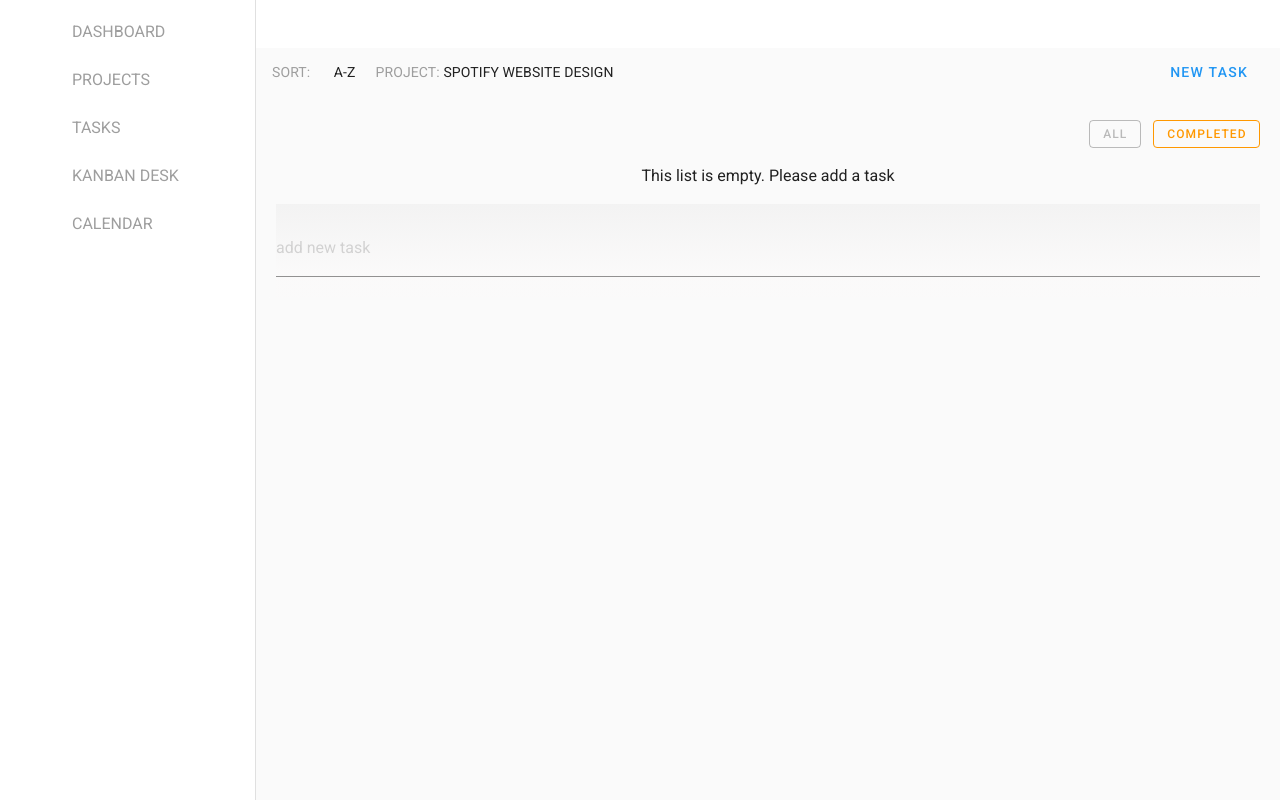
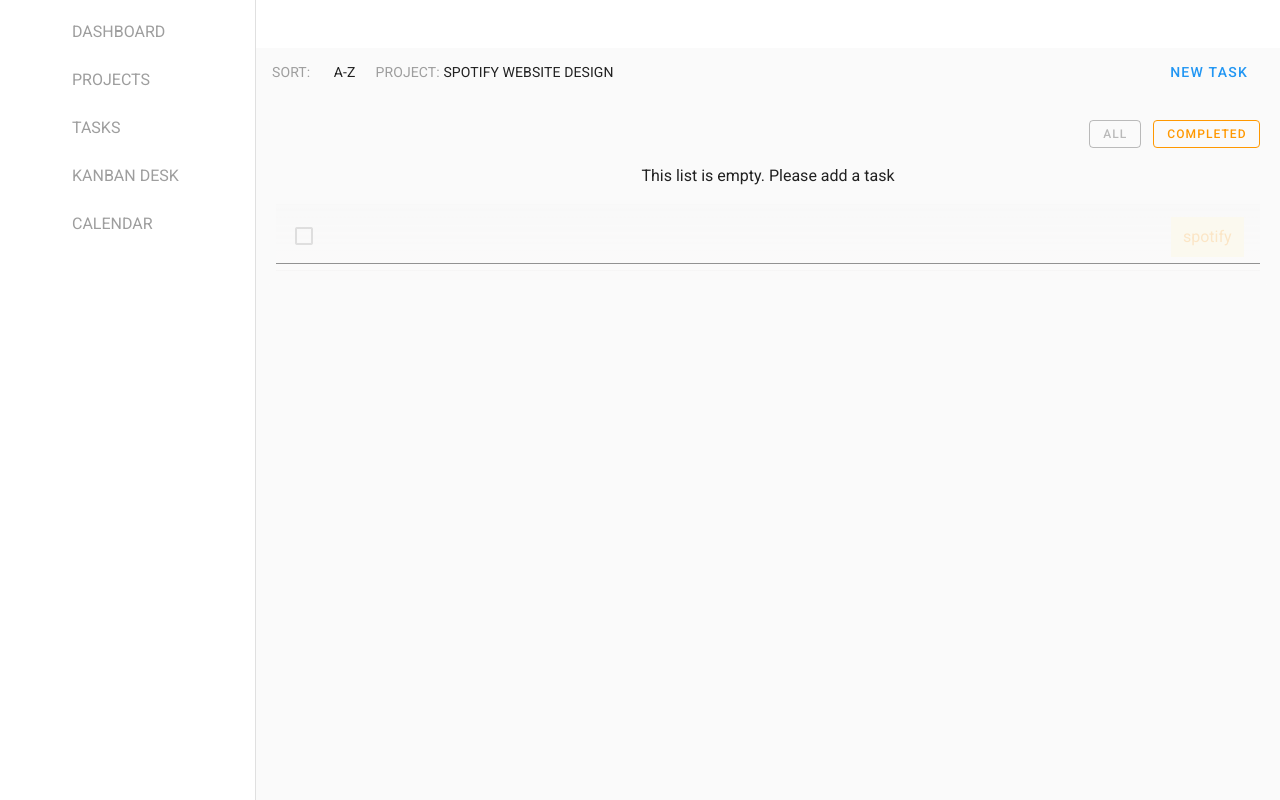
Before and after one commit to sourybunny/sensehawk-assignment, a Vue app: page / in a window 1280 px wide. Both pictures are taken after a click on the button "NEW TASK". Built offline with nearby package versions, Linux system fonts and the light colour scheme; some icons are missing.

Commit message:
feat: bg fade

```diff
--- a/src/components/NewTask.vue
+++ b/src/components/NewTask.vue
@@ -1,30 +1,56 @@
 <template>
+<div>
+<TaskItem :task="task" class="dummy"/>
   <div class="task-box">
-      <v-text-field id="newtask" @keyup.enter.native="addTask($store.getters.title)"
-       color="grey lighten-3" full-width v-model="$store.getters.title" placeholder="add new task"></v-text-field>
-      <!-- <v-btn @click="addTask($store.getters.title)">submit</v-btn> -->
+
+    <v-text-field id="newtask" @keyup.enter.native="addTask($store.getters.title)"
+       color="grey lighten-3" full-width v-model="$store.getters.title" placeholder=""></v-text-field>
+  </div>
   </div>
 </template>
-
 <script>
 import {mapGetters,mapMutations} from 'vuex';
+import TaskItem from './TaskItem'
 export default {
-
     computed: {
         ...mapGetters(['listItems'])
     },
     methods: {
         ...mapMutations(['addTask'])
+    },
+    data(){
+        return {
+            task: {
+                id:'#',
+                title: '',
+                completed: false,
+                type: 'spotify'
+            }
+        }
+    },
+    components: {
+        TaskItem
     }
 }
 </script>
 
 <style>
+
+.task-box{
+
+    margin-top: -5rem;
+}
+.dummy {
+    background: linear-gradient(0deg, rgba(252, 249, 249, 0.171) 28.21%, #dddddd60 134.95%);
+    opacity: 0.2;
+}
+
 #newtask {
-    opacity: 0.4;
+    /* opacity: 0.7; */
 
 }
-.task-box{
-    background: linear-gradient(0deg, rgba(252, 249, 249, 0.171) 28.21%, #dddddd60 134.95%);
+input {
+    text-indent: 3rem;
 }
+
 </style>
```
